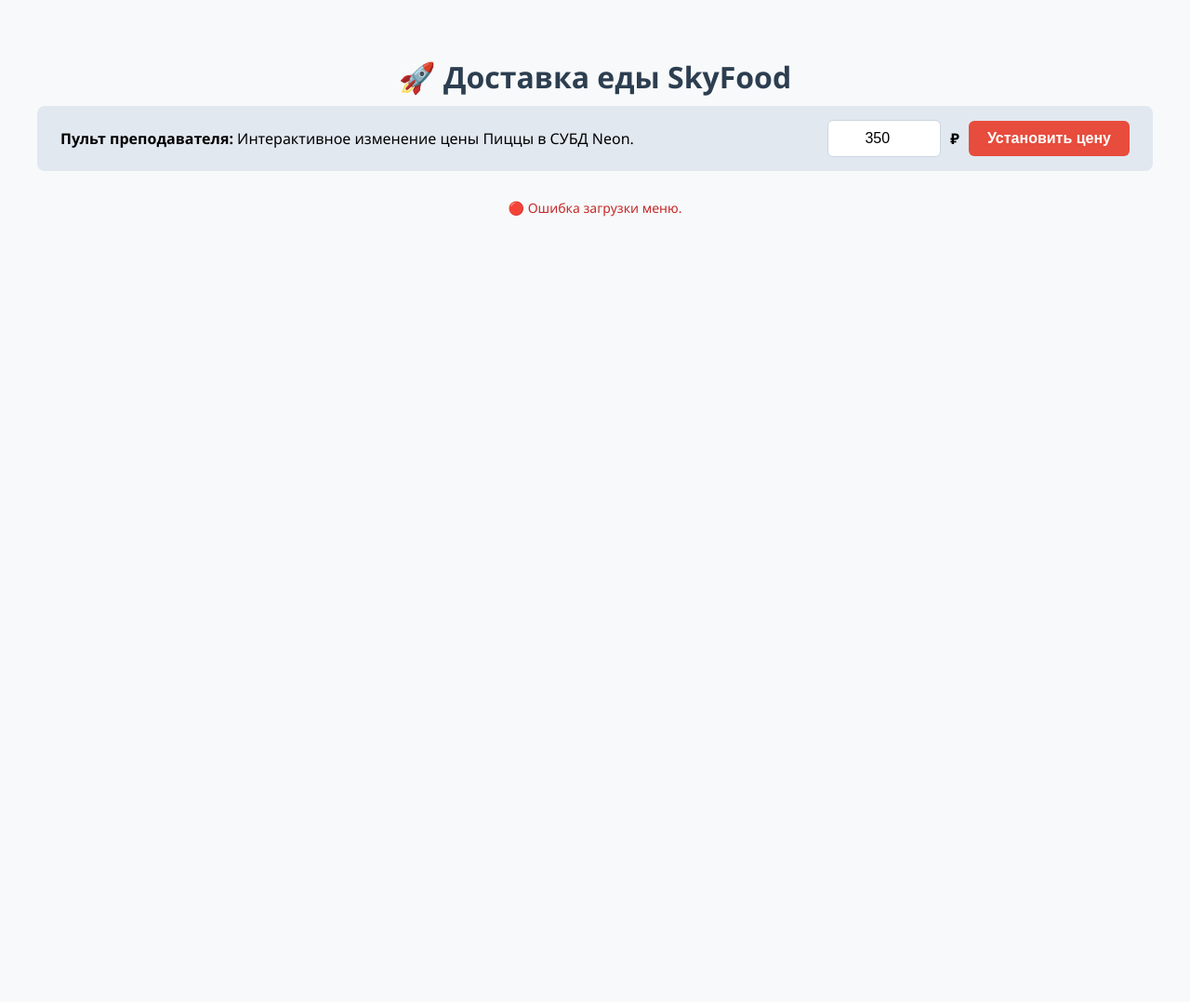
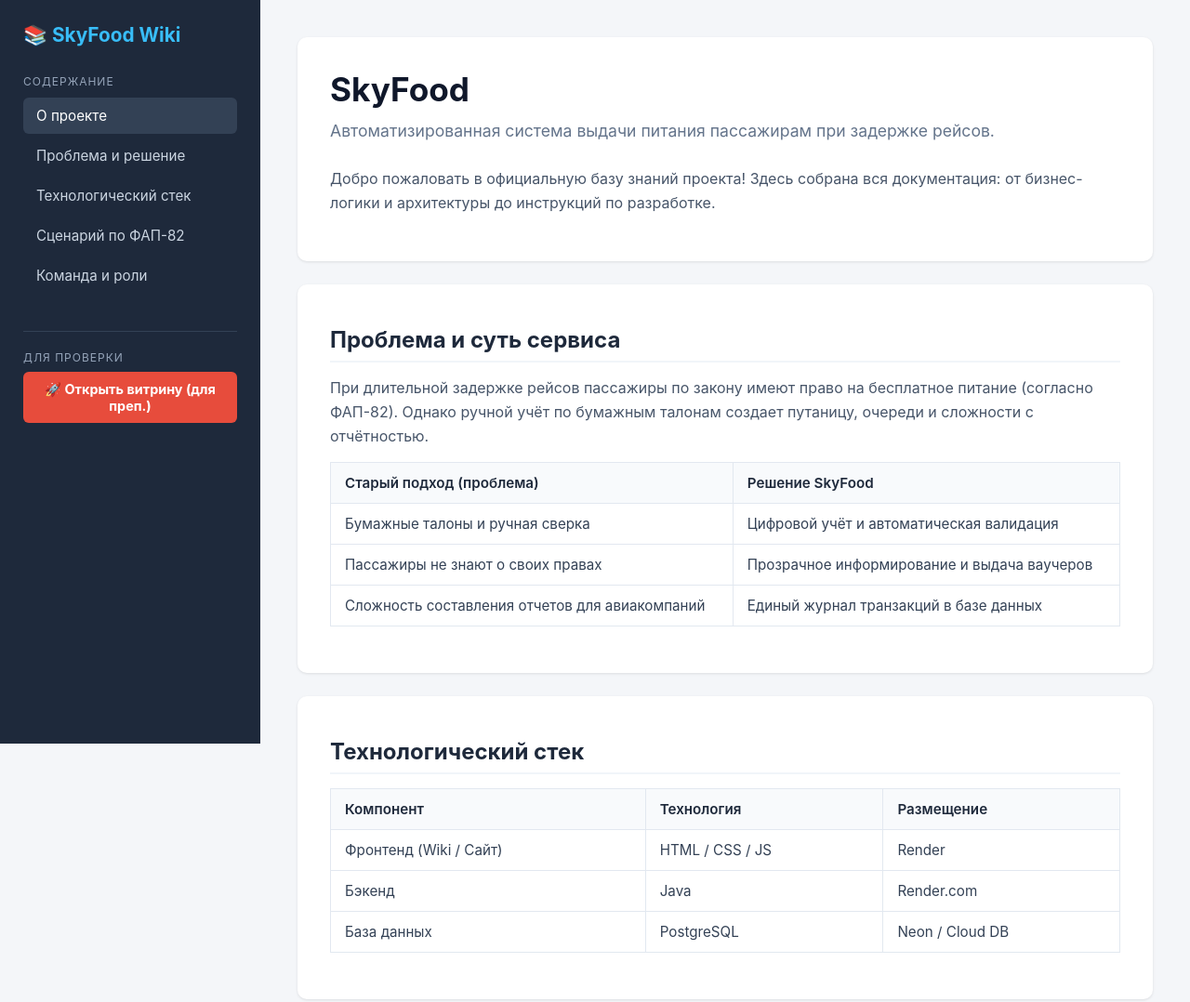
Before and after one commit to gogo928/SkyFood-Frontend, a plain HTML site: page index.html in a window 1280 px wide. Shown: the top 1078 px of the page at 93% size. Before the commit the page ends 800 px from the top, so only its background shows below. Drawn offline with Linux system fonts and the light colour scheme; no server answers.

Commit message:
Revise title and implement sidebar navigation
Updated the title and added a sidebar navigation menu with sections for project information, problem and solution, technology stack, workflow, and team.

```diff
--- a/index.html
+++ b/index.html
@@ -3,160 +3,96 @@
 <head>
     <meta charset="UTF-8">
     <meta name="viewport" content="width=device-width, initial-scale=1.0">
-    <title>Витрина SkyFood</title>
+    <title>SkyFood — База знаний проекта</title>
     <style>
-        body {
-            font-family: 'Segoe UI', Arial, sans-serif;
-            background-color: #f8f9fa;
-            margin: 0;
-            padding: 40px 20px;
-            display: flex;
-            flex-direction: column;
-            align-items: center;
-        }
-        h1 { color: #2c3e50; margin-bottom: 10px; }
-        .admin-panel {
-            background: #e2e8f0;
-            padding: 15px 25px;
-            border-radius: 8px;
-            margin-bottom: 30px;
-            max-width: 1200px;
-            width: 100%;
-            box-sizing: border-box;
-            display: flex;
-            justify-content: space-between;
-            align-items: center;
-            flex-wrap: wrap;
-            gap: 15px;
-        }
-        .admin-controls { display: flex; align-items: center; gap: 10px; }
-        .price-input {
-            padding: 10px;
-            font-size: 16px;
-            border-radius: 6px;
-            border: 1px solid #cbd5e1;
-            width: 100px;
-            text-align: center;
-        }
-        .admin-btn {
-            background-color: #e74c3c;
-            color: white;
-            border: none;
-            padding: 10px 20px;
-            border-radius: 6px;
-            cursor: pointer;
-            font-weight: bold;
-            font-size: 16px;
-        }
-        .admin-btn:hover { background-color: #c0392b; }
-        .menu-grid {
-            display: grid;
-            grid-template-columns: repeat(auto-fit, minmax(280px, 1fr));
-            gap: 25px;
-            max-width: 1200px;
-            width: 100%;
-        }
-        .dish-card {
-            background: white;
-            border-radius: 12px;
-            box-shadow: 0 4px 15px rgba(0,0,0,0.05);
-            padding: 20px;
-            display: flex;
-            flex-direction: column;
-            justify-content: space-between;
-        }
-        .dish-name { font-size: 20px; font-weight: bold; color: #2c3e50; margin: 0 0 10px 0; }
-        .dish-desc { font-size: 14px; color: #7f8c8d; line-height: 1.4; margin: 0 0 20px 0; }
-        .dish-footer { display: flex; justify-content: space-between; align-items: center; }
-        .dish-price { font-size: 18px; font-weight: bold; color: #e67e22; }
-        .status-box { margin-bottom: 10px; color: #7f8c8d; font-size: 14px; }
+        * { box-sizing: border-box; margin: 0; padding: 0; font-family: -apple-system, BlinkMacSystemFont, "Segoe UI", Roboto, sans-serif; }
+        body { background-color: #f4f6f9; color: #333; display: flex; }
+
+        /* Левая боковая панель (Wiki-меню) */
+        .sidebar { width: 280px; background: #1e293b; color: #fff; padding: 25px; position: fixed; height: 100vh; overflow-y: auto; }
+        .logo { font-size: 1.3rem; font-weight: bold; margin-bottom: 30px; color: #38bdf8; display: flex; align-items: center; gap: 8px; }
+        .menu-title { font-size: 0.75rem; text-transform: uppercase; color: #94a3b8; letter-spacing: 1px; margin-bottom: 10px; }
+        .menu a { display: block; color: #cbd5e1; text-decoration: none; padding: 10px 14px; border-radius: 6px; margin-bottom: 4px; font-size: 0.95rem; transition: 0.2s; }
+        .menu a:hover, .menu a.active { background: #334155; color: #fff; }
+
+        .sidebar-footer { margin-top: 40px; border-top: 1px solid #334155; padding-top: 20px; }
+        .teacher-link { display: block; background: #e74c3c; color: white; text-align: center; padding: 10px; border-radius: 6px; text-decoration: none; font-weight: bold; font-size: 0.9rem; transition: 0.2s; }
+        .teacher-link:hover { background: #c0392b; }
+
+        /* Правая область контента */
+        .content { margin-left: 280px; padding: 40px; width: calc(100% - 280px); max-width: 1000px; }
+        section { background: #fff; padding: 35px; border-radius: 10px; box-shadow: 0 1px 3px rgba(0,0,0,0.1); margin-bottom: 25px; }
+        h1 { font-size: 2.2rem; margin-bottom: 10px; color: #0f172a; }
+        h2 { font-size: 1.5rem; margin-bottom: 15px; color: #1e293b; border-bottom: 2px solid #f1f5f9; padding-bottom: 8px; margin-top: 10px; }
+        p { line-height: 1.6; color: #475569; margin-bottom: 15px; }
+        .subtitle { color: #64748b; font-size: 1.1rem; margin-bottom: 25px; font-weight: 400; }
+
+        /* Таблицы */
+        table { width: 100%; border-collapse: collapse; margin-top: 15px; margin-bottom: 15px; }
+        th, td { border: 1px solid #e2e8f0; padding: 12px 15px; text-align: left; font-size: 0.95rem; }
+        th { background: #f8fafc; font-weight: 600; color: #1e293b; }
+        td { color: #334155; }
     </style>
 </head>
 <body>
 
-    <h1>🚀 Доставка еды SkyFood</h1>
+    <!-- Боковая навигация (Wiki-меню) -->
+    <aside class="sidebar">
+        <div class="logo">📚 SkyFood Wiki</div>
+        <div class="menu-title">Содержание</div>
+        <nav class="menu">
+            <a href="#about" class="active">О проекте</a>
+            <a href="#problem">Проблема и решение</a>
+            <a href="#stack">Технологический стек</a>
+            <a href="#workflow">Сценарий по ФАП-82</a>
+            <a href="#team">Команда и роли</a>
+        </nav>
 
-    <!-- ИНТЕРАКТИВНЫЙ ПУЛЬТ С ПОВЫШЕНИЕМ/ПОНИЖЕНИЕМ ПАРАМЕТРА -->
-    <div class="admin-panel">
-        <div>
-            <strong>Пульт преподавателя:</strong> Интерактивное изменение цены Пиццы в СУБД Neon.
+        <div class="sidebar-footer">
+            <div class="menu-title" style="margin-bottom: 8px;">Для проверки</div>
+            <a href="vitrine.html" class="teacher-link">🚀 Открыть витрину (для преп.)</a>
         </div>
-        <div class="admin-controls">
-            <input type="number" id="customPrice" class="price-input" value="350" min="1" max="10000">
-            <span style="font-size: 16px; font-weight: bold;">₽</span>
-            <button class="admin-btn" onclick="triggerDbUpdate()">Установить цену</button>
-        </div>
-    </div>
+    </aside>
 
-    <div id="status" class="status-box">Загрузка меню из PostgreSQL...</div>
-    <div id="menu" class="menu-grid"></div>
+    <!-- Основной контент базы знаний -->
+    <main class="content">
+        <section id="about">
+            <h1>SkyFood</h1>
+            <p class="subtitle">Автоматизированная система выдачи питания пассажирам при задержке рейсов.</p>
+            <p>Добро пожаловать в официальную базу знаний проекта! Здесь собрана вся документация: от бизнес-логики и архитектуры до инструкций по разработке.</p>
+        </section>
 
-<script>
-    const backendUrl = 'https://skyfood-95ma.onrender.com';
+        <section id="problem">
+            <h2>Проблема и суть сервиса</h2>
+            <p>При длительной задержке рейсов пассажиры по закону имеют право на бесплатное питание (согласно ФАП-82). Однако ручной учёт по бумажным талонам создает путаницу, очереди и сложности с отчётностью.</p>
+            <table>
+                <tr><th>Старый подход (проблема)</th><th>Решение SkyFood</th></tr>
+                <tr><td>Бумажные талоны и ручная сверка</td><td>Цифровой учёт и автоматическая валидация</td></tr>
+                <tr><td>Пассажиры не знают о своих правах</td><td>Прозрачное информирование и выдача ваучеров</td></tr>
+                <tr><td>Сложность составления отчетов для авиакомпаний</td><td>Единый журнал транзакций в базе данных</td></tr>
+            </table>
+        </section>
 
-    // Функция загрузки актуального меню с сервера
-    async function loadMenu() {
-        const menuContainer = document.getElementById('menu');
-        const statusBox = document.getElementById('status');
+        <section id="stack">
+            <h2>Технологический стек</h2>
+            <table>
+                <tr><th>Компонент</th><th>Технология</th><th>Размещение</th></tr>
+                <tr><td>Фронтенд (Wiki / Сайт)</td><td>HTML / CSS / JS</td><td>Render</td></tr>
+                <tr><td>Бэкенд</td><td>Java</td><td>Render.com</td></tr>
+                <tr><td>База данных</td><td>PostgreSQL</td><td>Neon / Cloud DB</td></tr>
+            </table>
+        </section>
 
-        try {
-            const response = await fetch(`${backendUrl}/api/dishes`);
-            const dishes = await response.json();
+        <section id="workflow">
+            <h2>Сценарий по ФАП-82</h2>
+            <p>Система автоматически фиксирует задержку рейса, рассчитывает положенное время питания (каждые 4 часа днем / 6 часов ночью) и генерирует уникальные цифровые ваучеры для пассажиров.</p>
+        </section>
 
-            statusBox.innerText = `🟢 Успешно получено блюд из СУБД Neon: ${dishes.length}`;
-            menuContainer.innerHTML = '';
+        <section id="team">
+            <h2>Команда проекта</h2>
+            <p>Распределение ролей в разработке: проектирование базы данных, реализация логики бэкенда на Java и создание интерфейсов.</p>
+        </section>
+    </main>
 
-            dishes.forEach(dish => {
-                const card = document.createElement('div');
-                card.className = 'dish-card';
-                card.innerHTML = `
-                    <div>
-                        <h2 class="dish-name">${dish.name}</h2>
-                        <p class="dish-desc">${dish.description}</p>
-                    </div>
-                    <div class="dish-footer">
-                        <span class="dish-price">${dish.price} ₽</span>
-                    </div>
-                `;
-                menuContainer.appendChild(card);
-            });
-        } catch (error) {
-            statusBox.innerHTML = '<span style="color: #c62828;">🔴 Ошибка загрузки меню.</span>';
-        }
-    }
-
-    // ТРЕГГЕР ДЕЙСТВИЯ: отправляет введенное число на Java-бэкенд
-    async function triggerDbUpdate() {
-        const priceInput = document.getElementById('customPrice');
-        const targetPrice = priceInput.value.trim();
-
-        if (!targetPrice || isNaN(targetPrice) || targetPrice <= 0) {
-            alert("Пожалуйста, введите корректное число больше нуля.");
-            return;
-        }
-
-        if (!confirm(`Отправить SQL-запрос UPDATE и установить цену пиццы равной ${targetPrice} ₽?`)) return;
-
-        try {
-            const response = await fetch(`${backendUrl}/api/dishes/update-price`, {
-                method: 'POST',
-                headers: { 'Content-Type': 'text/plain' },
-                body: targetPrice // отправляем только цифру в теле запроса
-            });
-            const data = await response.json();
-
-            if (data.status === 'success') {
-                alert(data.message);
-                loadMenu(); // Перезагружаем меню, чтобы сразу увидеть новую цену на витрине!
-            } else {
-                alert("Ошибка сервера: " + data.message);
-            }
-        } catch (error) {
-            alert("Не удалось связаться с сервером для изменения данных.");
-        }
-    }
-
-    window.onload = loadMenu;
-</script>
 </body>
 </html>
```
